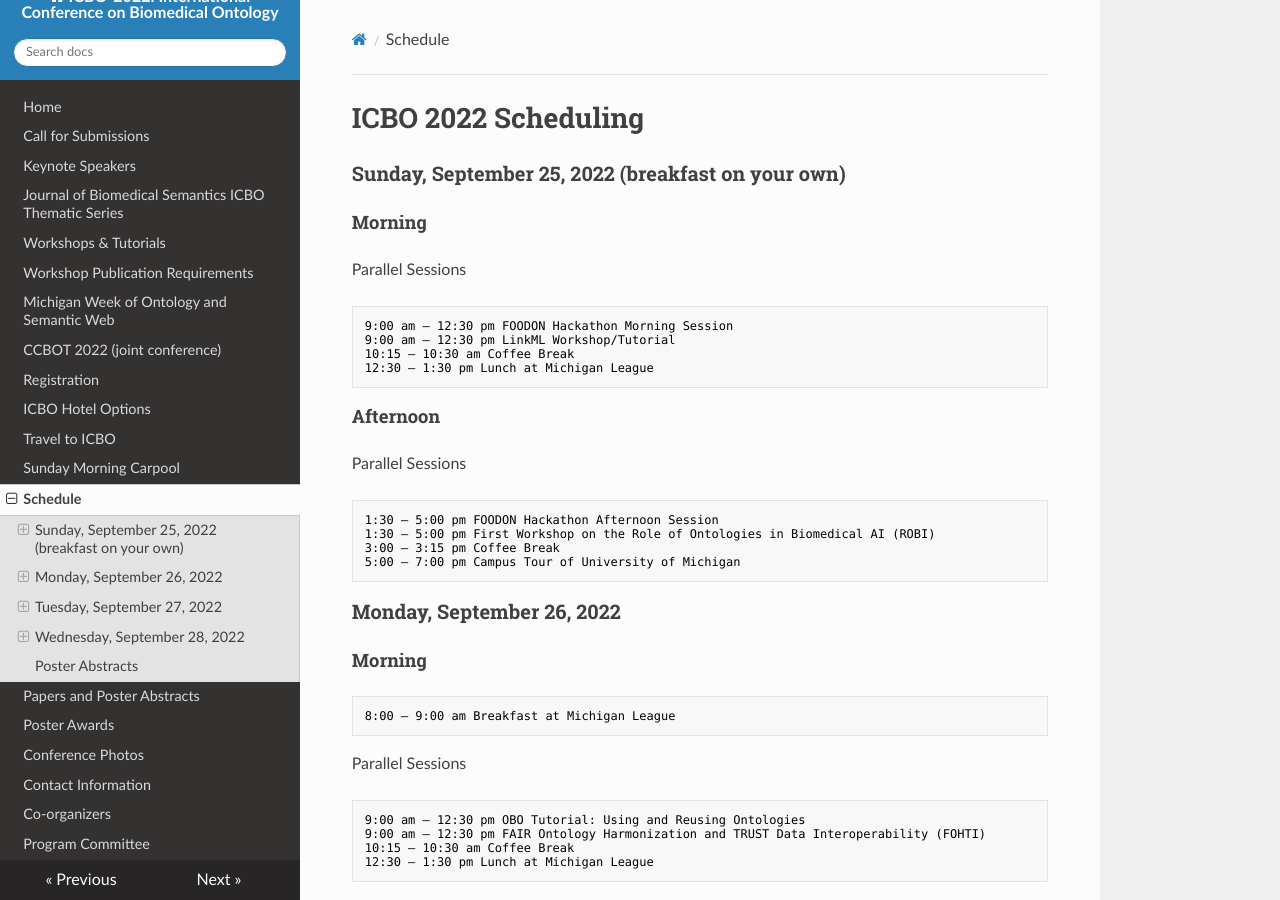
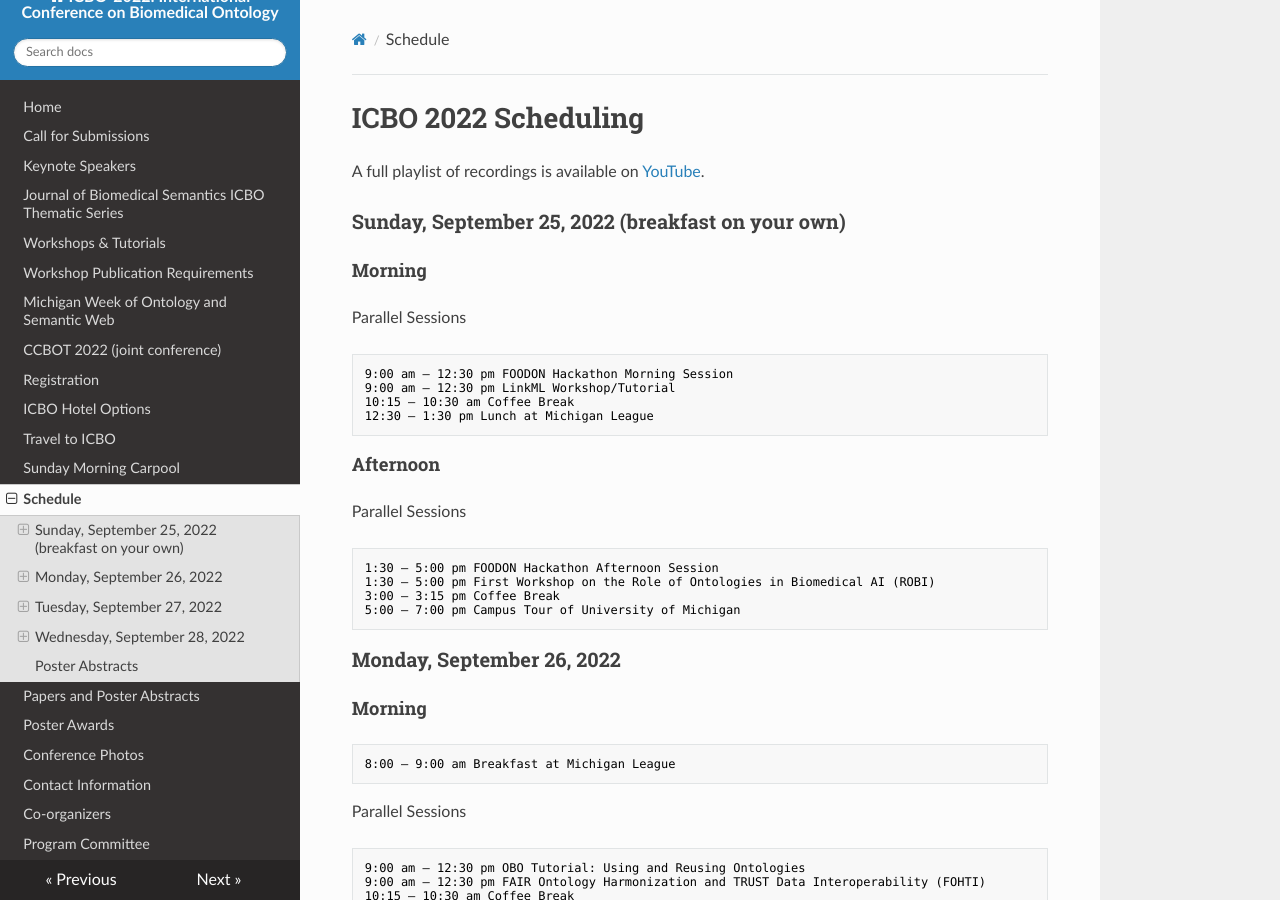
Before and after one commit to johnbeve/BFO-Organization, an MkDocs documentation site: the page built from docs/icbo-schedule.md, in a window 1280 px wide and 900 px high. Built offline with MkDocs 1.6.1, drawn with Linux system fonts in a browser that asks for light colours; nearby versions of some CDN libraries.

Commit message:
Update icbo-schedule.md

```diff
--- a/docs/icbo-schedule.md
+++ b/docs/icbo-schedule.md
@@ -1,4 +1,6 @@
 # ICBO 2022 Scheduling
+
+A full playlist of recordings is available on [YouTube](https://www.youtube.com/channel/UCUT0MwXxAFnekhsSJVmHTJw/playlists).
 
 ### Sunday, September 25, 2022 (breakfast on your own)
 #### Morning
```
